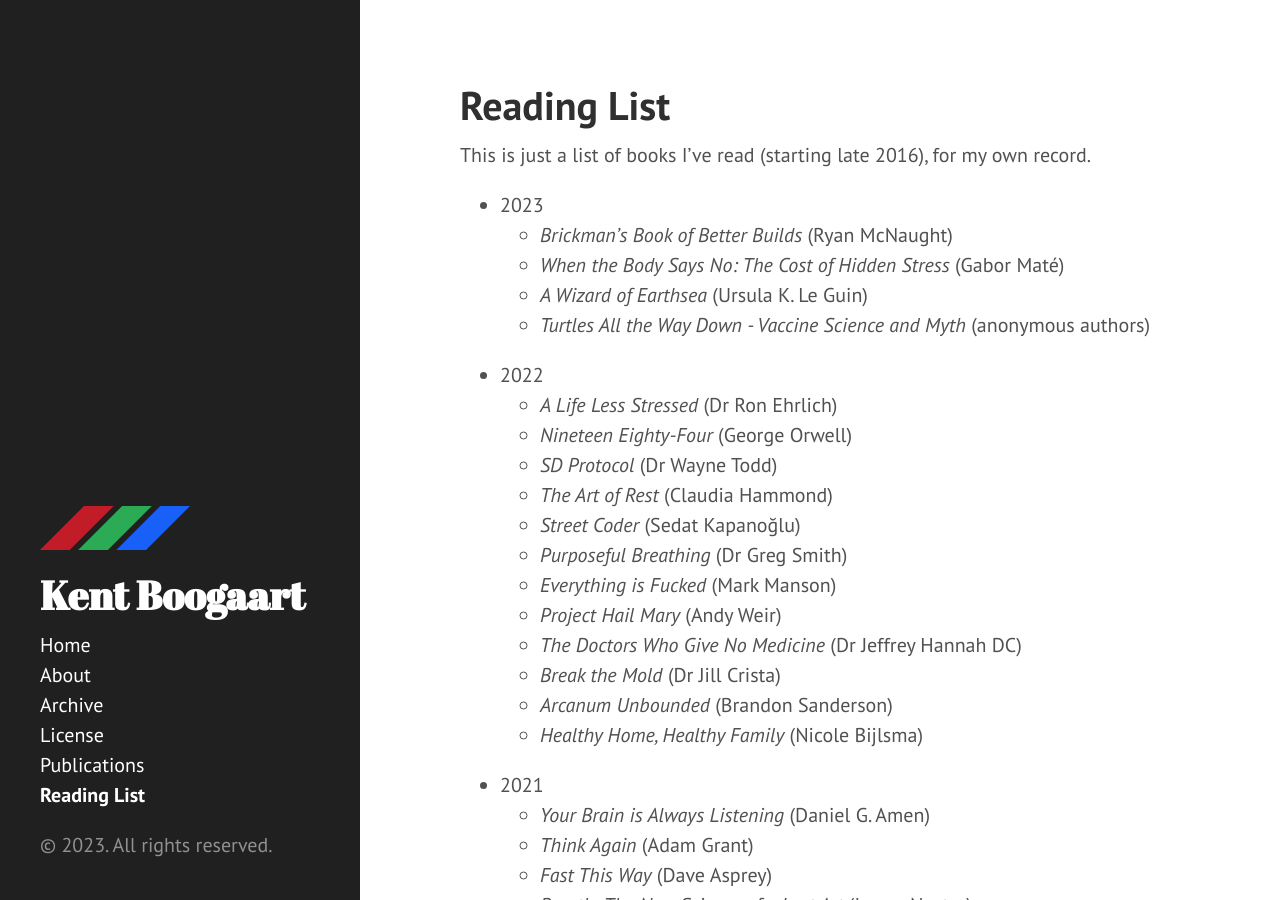
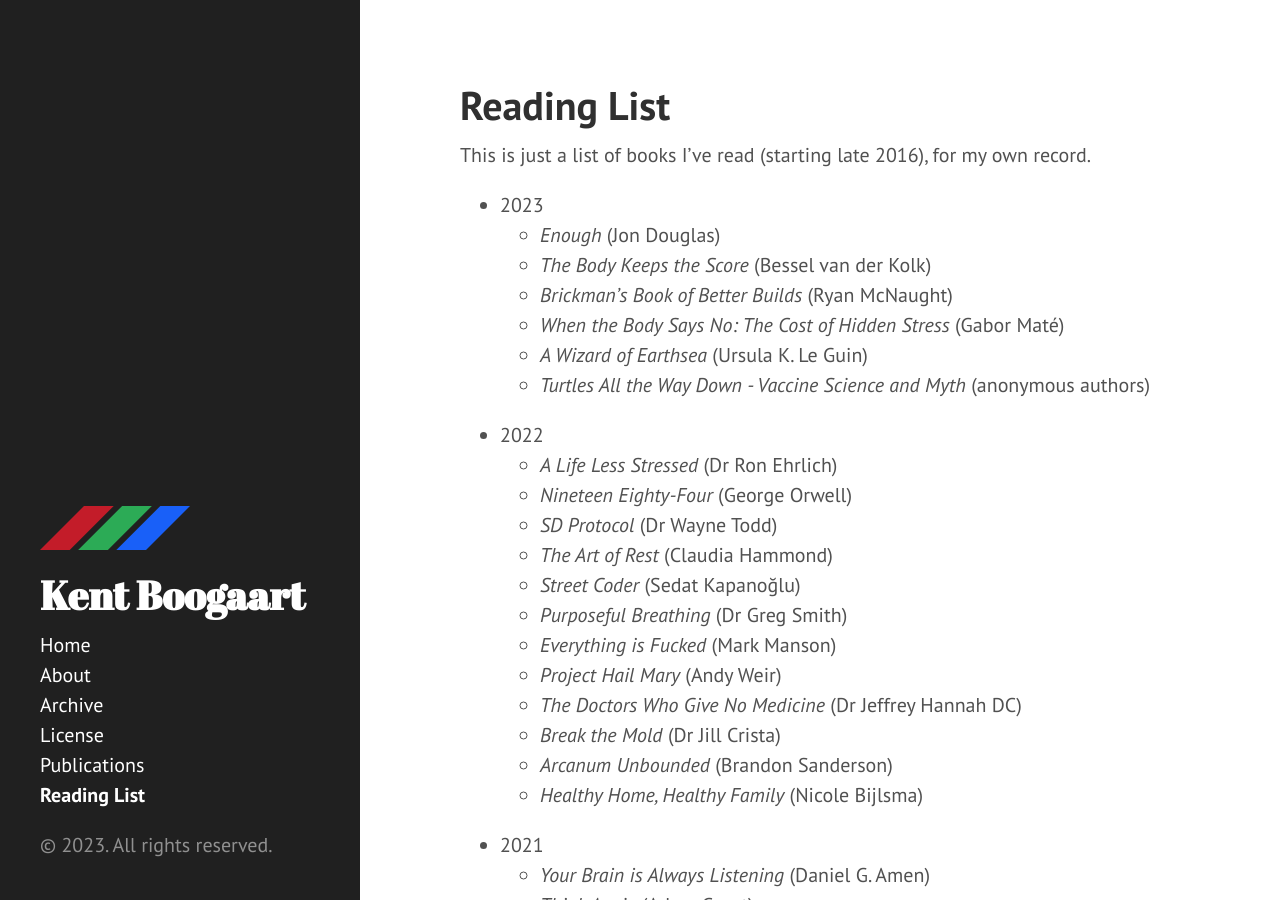
Before and after one commit to kentcb/kentcb.github.io, a Jekyll site: the page built from reading-list.md, in a window 1280 px wide and 900 px high. Built offline with Jekyll 4.4.1, drawn with Linux system fonts in a browser that asks for light colours; nearby versions of some CDN libraries.

Commit message:
Add couple more books

```diff
--- a/reading-list.md
+++ b/reading-list.md
@@ -6,6 +6,8 @@ sidebar: true
 This is just a list of books I've read (starting late 2016), for my own record.
 
 * 2023
+    * _Enough_ (Jon Douglas)
+    * _The Body Keeps the Score_ (Bessel van der Kolk)
     * _Brickman's Book of Better Builds_ (Ryan McNaught)
     * _When the Body Says No: The Cost of Hidden Stress_ (Gabor Maté)
     * _A Wizard of Earthsea_ (Ursula K. Le Guin)
```
